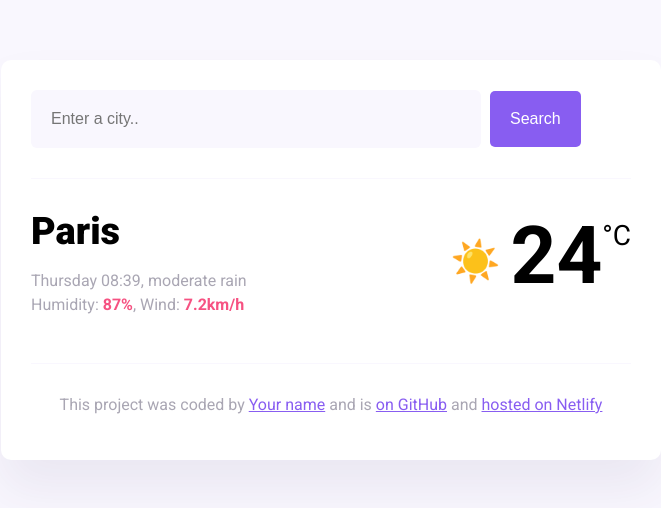
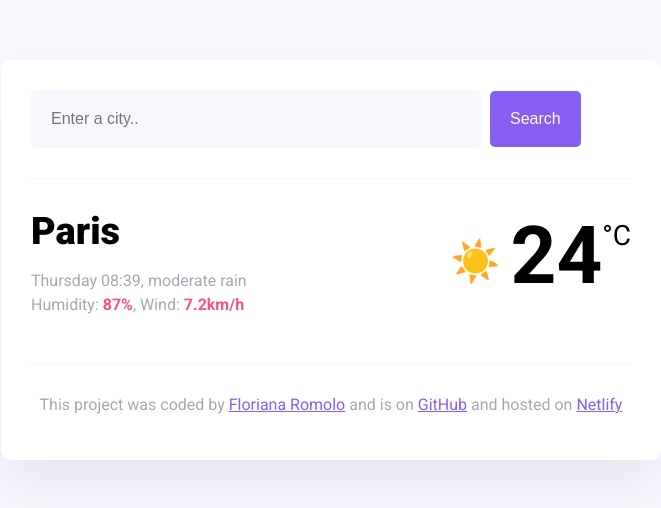
Before and after one commit to Biscotto17/week-6-challenge, a plain HTML site: page index.html in a window 1280 px wide. Shown: the whole page, without its empty margins (309-970 px from the left). Drawn offline with nearby package versions, Linux system fonts and the light colour scheme; files that its build step writes are made by us from their sources; files whose address does not match are found by name.

Commit message:
added git links

```diff
--- a/index.html
+++ b/index.html
@@ -47,9 +47,9 @@
       <footer>
         <p>
           This project was coded by
-          <a href="#" target="_blank">Your name</a> and is
-          <a href="#" target="_blank"> on GitHub</a> and
-          <a href="#" target="_blank">hosted on Netlify</a>
+          <a href="https://github.com/Biscotto17" target="_blank">Floriana Romolo</a> and is on
+          <a href="https://github.com/Biscotto17/week-6-challenge" target="_blank"> GitHub</a> and hosted on
+          <a href="#" target="_blank"> Netlify</a>
         </p>
       </footer>
     </div>
```
